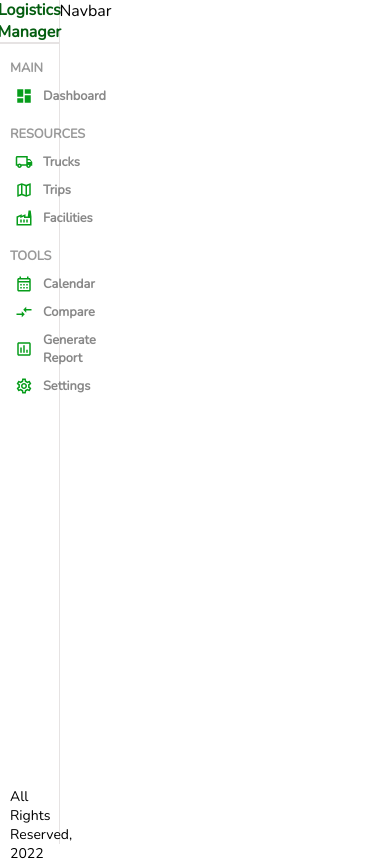
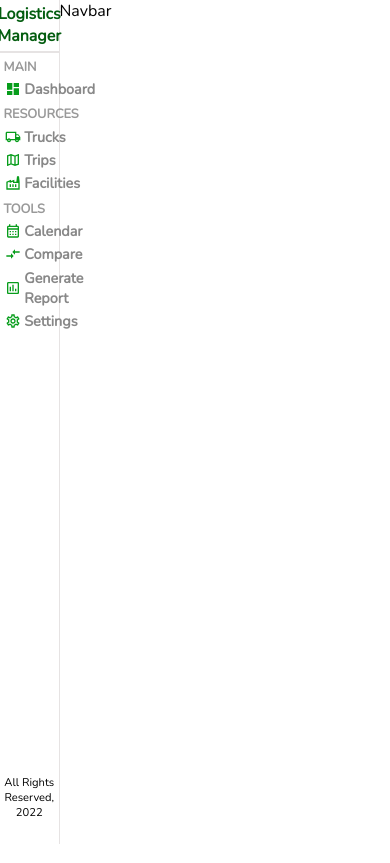
Before and after one commit to Wsref/project_logist_taoufik, a React (Create React App) app: page / in a window 390 px wide. Built offline with nearby package versions, Linux system fonts and the light colour scheme.

Commit message:
Added responsiveness to sidebar

```diff
--- a/src/components/sidebar/Sidebar.jsx
+++ b/src/components/sidebar/Sidebar.jsx
@@ -56,7 +56,9 @@ const Sidebar = () => {
                     </li>
                 </ul>
             </div>
-            <div className="bottom">All Rights Reserved, 2022</div>
+            <div className="bottom">
+                <span>All Rights Reserved, 2022</span>
+            </div>
         </div>
     )
 }
--- a/src/components/sidebar/sidebar.scss
+++ b/src/components/sidebar/sidebar.scss
@@ -6,7 +6,7 @@
     background-color: white;
 
     .top {
-        height: 5%;
+        height: 6%;
         display: flex;
         align-items: center;
         justify-content: center;
@@ -16,6 +16,8 @@
             font-weight: bold;
             text-align: center;
             color: #045d10;
+            margin-top: auto;
+            margin-bottom: auto;
         }
     }
 
@@ -25,7 +27,7 @@
     }
 
     .center {
-        padding-left: 10px;
+        padding-left: 6%;
         height: 85%;
 
         ul {
@@ -37,14 +39,14 @@
                 font-size: 80%;
                 font-weight: bold;
                 color: #999;
-                margin-top: 15px;
-                margin-bottom: 5px;
+                margin-top: 9%;
+                margin-bottom: 3%;
             }
 
             li {
                 display: flex;
                 align-items: center;
-                padding: 5px;
+                padding: 3%;
                 cursor: pointer;
 
                 &:hover {
@@ -52,15 +54,15 @@
                 }
 
                 .icon {
-                    font-size: 18px;
+                    font-size: 100%;
                     color: #079d1b;
                 }
 
                 span {
-                    font-size: 80%;
+                    font-size: 90%;
                     font-weight: 600;
                     color: #888;
-                    margin-left: 10px;
+                    margin-left: 6%;
                 }
             }
         }
@@ -69,7 +71,12 @@
     .bottom {
         display: flex;
         align-items: center;
-        margin: 10px;
-        font-size: 14px;
+        width: 100%;
+
+        span {
+            font-size: 70%;
+            text-align: center;
+            margin: auto;
+        }
     }
 }
```
